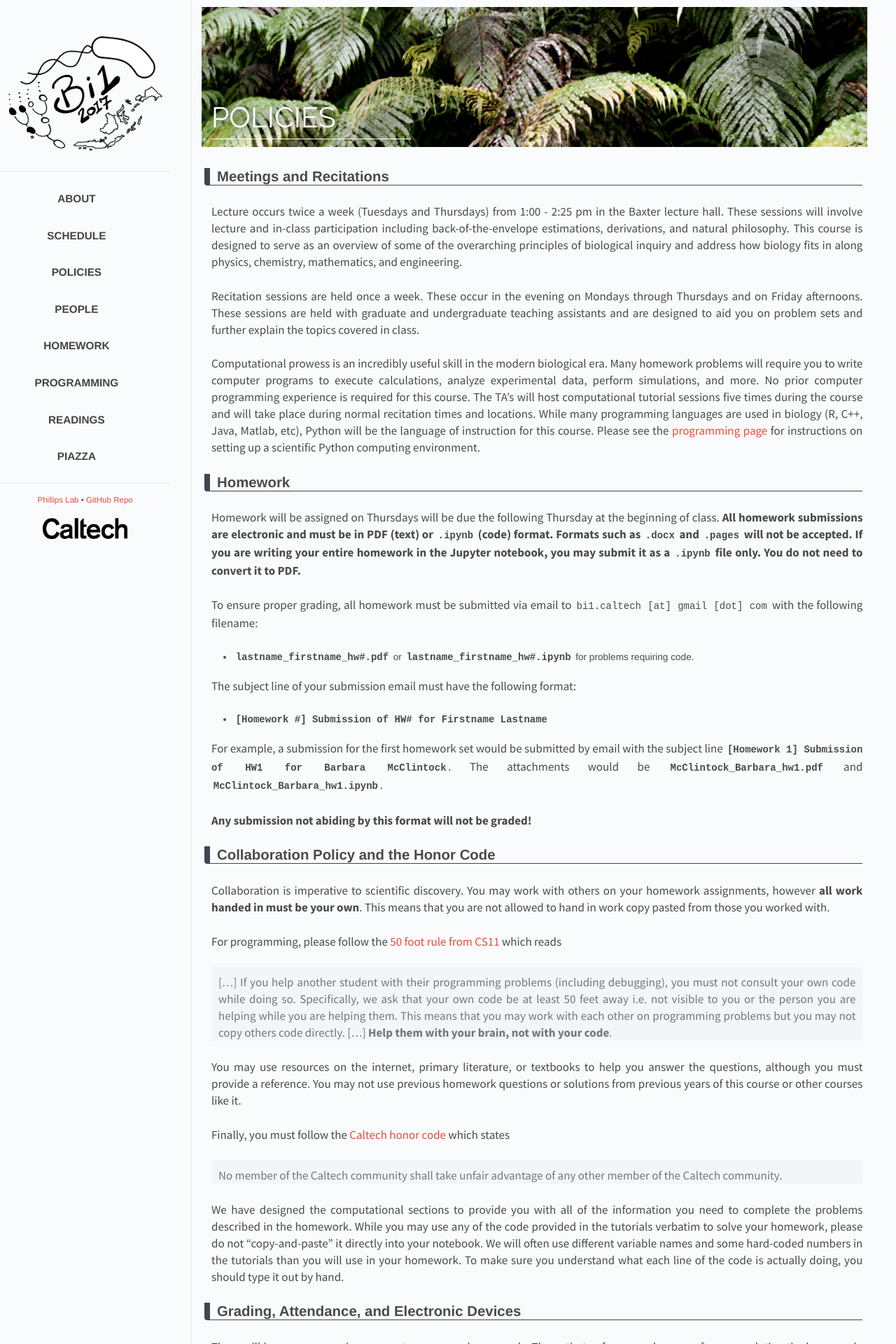
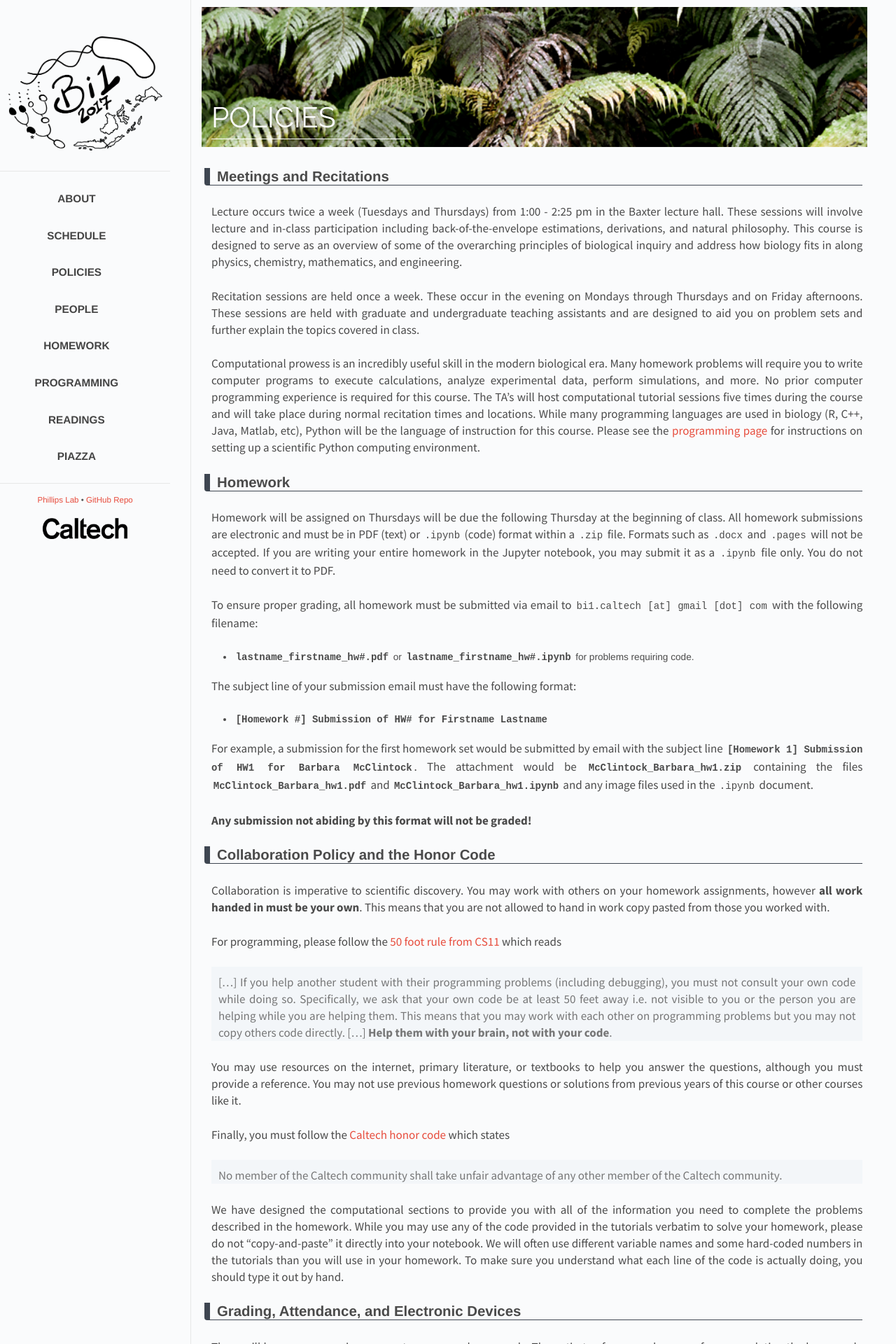
Before and after one commit to RPGroup-PBoC/bi1, a Jekyll site: the page built from _posts/2017-01-29-policies.md, in a window 1280 px wide. Shown: the top 1920 px of the page at 70% size. Built offline with Jekyll 4.4.1, drawn with Linux system fonts in a browser that asks for light colours.

Commit message:
Update of hw submission policies

```diff
--- a/_posts/2017-01-29-policies.md
+++ b/_posts/2017-01-29-policies.md
@@ -30,8 +30,13 @@ site.baseurl }}/programming) for instructions on setting up a scientific Python
 computing environment.
 
 ## Homework
-Homework will be assigned on Thursdays will be due the following Thursday at the beginning of class. **All homework submissions are electronic and must be in PDF (text) or `.ipynb` (code) format. Formats such as `.docx` and `.pages` will not be accepted. If you are writing your entire homework in the Jupyter
-notebook, you may submit it as a `.ipynb` file only. You do not need to convert it to PDF.**
+Homework will be assigned on Thursdays will be due the following Thursday at
+the beginning of class. All homework submissions are electronic and must be in
+PDF (text) or `.ipynb` (code) format within a `.zip` file. Formats such as
+`.docx` and `.pages` will not be accepted. If you are writing your entire
+homework in the Jupyter notebook, you may submit it as a `.ipynb` file only.
+You do not need to convert it to PDF.
+
 
 To ensure proper grading, all homework must be submitted via email to `bi1.caltech [at] gmail [dot] com` with the following filename:
 
@@ -44,10 +49,8 @@ The subject line of your submission email must have the following format:
 
 For example, a submission for the first homework set would be submitted by
 email with the subject line **`[Homework 1] Submission of HW1 for Barbara
-McClintock`**. The attachments would be **`McClintock_Barbara_hw1.pdf`** and
-**`McClintock_Barbara_hw1.ipynb`**.
-
-
+McClintock`**. The attachment would be  **`McClintock_Barbara_hw1.zip`** containing the files **`McClintock_Barbara_hw1.pdf`** and
+**`McClintock_Barbara_hw1.ipynb`** and any image files used in the `.ipynb` document.
 
 **Any submission not abiding by this format will not be graded!**
 
```
Also changed, not shown: _posts/2017-01-27-homework.md (+5 -2 lines), 3 other files.
